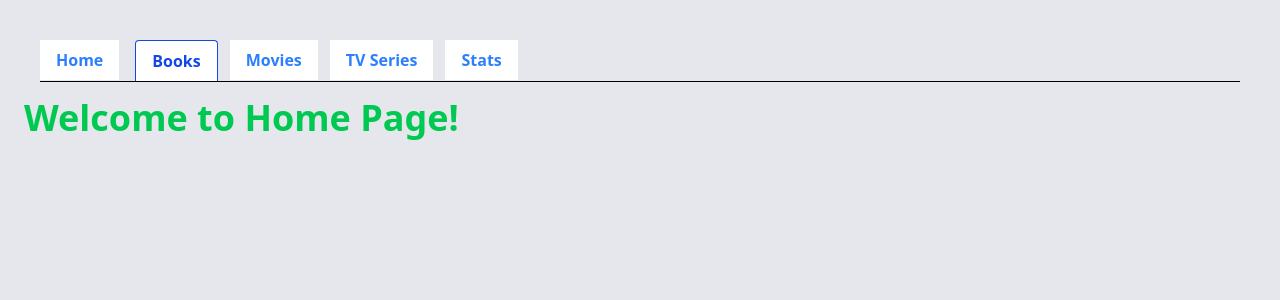
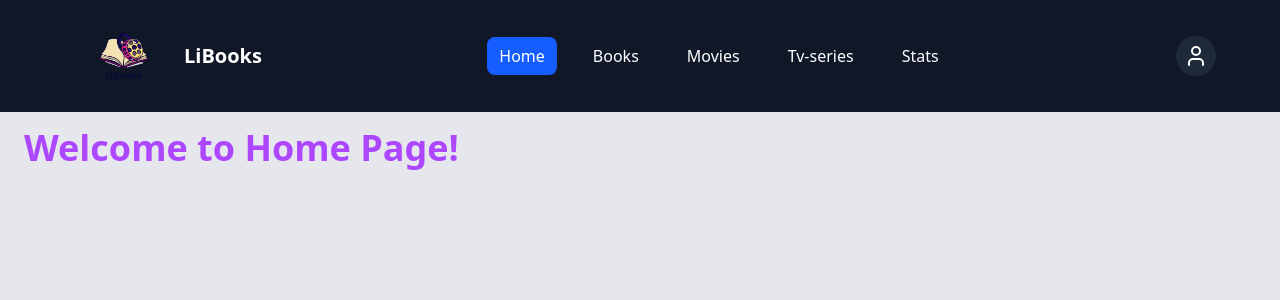
Before and after one commit to Lraviv/frontend-reading-app, a React (Vite) app in the folder frontend-reading-app/: page / in a window 1280 px wide. Shown: the top 300 px of the page. Built offline with nearby package versions, Linux system fonts and the light colour scheme; sample sign-in values are in the browser's storage.

Commit message:
add nav bar, logout, components and more...

```diff
--- a/frontend-reading-app/index.html
+++ b/frontend-reading-app/index.html
@@ -2,7 +2,7 @@
 <html lang="en">
   <head>
     <meta charset="UTF-8" />
-    <link rel="icon" type="image/svg+xml" href="/hashtag.svg" />
+    <link rel="icon" type="image/png" href="/libooks.png" />
     <meta name="viewport" content="width=device-width, initial-scale=1.0" />
     <title>Libooks</title>
   </head>
--- a/frontend-reading-app/package.json
+++ b/frontend-reading-app/package.json
@@ -12,6 +12,7 @@
   "dependencies": {
     "@tailwindcss/vite": "^4.0.11",
     "axios": "^1.8.1",
+    "lucide-react": "^0.479.0",
     "react": "^19.0.0",
     "react-dom": "^19.0.0",
     "react-router-dom": "^7.3.0"
--- a/frontend-reading-app/src/App.tsx
+++ b/frontend-reading-app/src/App.tsx
@@ -1,18 +1,24 @@
 import React from 'react'
 import { Routes, Route} from 'react-router-dom'
 import Home from './pages/Home'
+import Movie from './components/movie'
+import TV from './components/TV'
+import Book from './components/Book'
 import Login from './pages/Login'
 import ProtectedRoute from "./components/ProtectedRoute";
 
 function App() {
   return (
-    <div className="bg-[#E6E7EC] min-h-screen p-6 ">
-
-
+    <div className="bg-[#E6E7EC] min-h-screen p-6 pt-32">
       {/* Define Routes */}
       <Routes>
         <Route path="/login" element={<Login />} />
         <Route path="/" element={<ProtectedRoute><Home /></ProtectedRoute>} />
+        <Route path="/movies" element={<ProtectedRoute><Movie /></ProtectedRoute>} />
+        <Route path="/books" element={<ProtectedRoute><Book /></ProtectedRoute>} />
+        <Route path="/tv-series" element={<ProtectedRoute><TV /></ProtectedRoute>} />
+        <Route path="/stats" element={<ProtectedRoute><Home /></ProtectedRoute>} />
+        <Route path="/settings" element={<ProtectedRoute><Home /></ProtectedRoute>} />
 
       </Routes>
     </div>
--- a/frontend-reading-app/src/components/Book.tsx
+++ b/frontend-reading-app/src/components/Book.tsx
@@ -0,0 +1,14 @@
+import Navbar from '../components/navbar'
+
+
+const Book = () => {
+    return (
+        <div>
+            <Navbar />
+
+            <p> book </p>
+        </div>
+    );
+}
+
+export default Book
--- a/frontend-reading-app/src/components/Navbar.tsx
+++ b/frontend-reading-app/src/components/Navbar.tsx
@@ -1,31 +1,100 @@
-// src/components/Navbar.tsx
-import React from 'react'
-import { Link } from 'react-router-dom'
+import { useState } from "react";
+import { NavLink, Link } from "react-router-dom";
+import { Menu, X, User } from "lucide-react"; // Icons for menu & user dropdown
 
-const Navbar = () => {
+export default function Navbar() {
+  const [isMenuOpen, setIsMenuOpen] = useState(false);
+  const [isDropdownOpen, setIsDropdownOpen] = useState(false);
+
+  const handleLogout = () => {
+    localStorage.removeItem("token");
+    window.location.href = "/login";
+  };
+
   return (
-    <div >
-    <nav className=" p-4 ">
-      <ul className="flex border-b ">
-        <li className='-mb-px mr-1 '>
-          <Link to="/" className="bg-white inline-block py-2 px-4 text-blue-500 hover:text-blue-800 font-semibold mr-3">Home</Link>
-        </li>
-        <li className='mr-3'>
-          <Link to="/books" className="bg-white inline-block border-l border-t border-r rounded-t py-2 px-4 text-blue-700 font-semibold"> Books </Link>
-        </li>
-        <li className='mr-3'>
-          <Link to="/movies" className="bg-white inline-block py-2 px-4 text-blue-500 hover:text-blue-800 font-semibold"> Movies </Link>
-        </li>
-        <li className='mr-3'>
-          <Link to="/TV" className="bg-white inline-block py-2 px-4 text-blue-500 hover:text-blue-800 font-semibold"> TV Series </Link>
-        </li>
-        <li className='mr-3'>
-          <Link to="/Stats" className="bg-white inline-block py-2 px-4 text-blue-500 hover:text-blue-800 font-semibold"> Stats </Link>
-        </li>
-      </ul>
+    <nav className="bg-gray-900 text-white p-4 fixed top-0 left-0 z-50 w-full">
+      <div className="max-w-6xl mx-auto flex justify-between items-center">
+        {/* Logo */}
+        <Link to="/" className="flex items-center ">
+          <img src="/libooks.png" alt="Logo" className="h-20 w-30" />
+          <span className="text-xl font-bold">LiBooks</span>
+        </Link>
+
+        {/* Desktop Menu */}
+        <ul className="hidden md:flex space-x-6">
+          {["home", "books", "movies", "tv-series", "stats"].map((route) => (
+            <li key={route}>
+              <NavLink
+                to={route === "home" ? "/" : `/${route}`}
+                className={({ isActive }) =>
+                  `px-3 py-2 rounded-lg transition ${
+                    isActive ? "bg-blue-600" : "hover:bg-gray-700"
+                  }`
+                }
+              >
+                {route.charAt(0).toUpperCase() + route.slice(1)}
+              </NavLink>
+            </li>
+          ))}
+        </ul>
+
+        {/* User Icon & Dropdown */}
+        <div className="relative">
+          <button
+            onClick={() => setIsDropdownOpen(!isDropdownOpen)}
+            className="p-2 rounded-full bg-gray-800 hover:bg-gray-700 focus:outline-none"
+          >
+            <User size={24} />
+          </button>
+
+          {/* Dropdown Menu */}
+          {isDropdownOpen && (
+            <div className="absolute right-0 mt-2 w-48 bg-white text-black rounded-lg shadow-lg">
+              <NavLink
+                to="/settings"
+                className="block px-4 py-2 hover:bg-gray-100 hover:rounded-lg"
+              >
+                User Settings
+              </NavLink>
+              <button
+                onClick={handleLogout}
+                className="block w-full text-left px-4 py-2 hover:bg-gray-100 hover:rounded-lg"
+              >
+                Log Out
+              </button>
+            </div>
+          )}
+        </div>
+
+        {/* Mobile Menu Button */}
+        <button
+          onClick={() => setIsMenuOpen(!isMenuOpen)}
+          className="md:hidden p-2 focus:outline-none"
+        >
+          {isMenuOpen ? <X size={28} /> : <Menu size={28} />}
+        </button>
+      </div>
+
+      {/* Mobile Menu */}
+      {isMenuOpen && (
+        <ul className="md:hidden flex flex-col items-center space-y-3 mt-4">
+          {["home", "books", "movies", "tv-series", "stats"].map((route) => (
+            <li key={route}>
+              <NavLink
+                to={route === "home" ? "/" : `/${route}`}
+                onClick={() => setIsMenuOpen(false)}
+                className={({ isActive }) =>
+                  `block px-4 py-2 rounded-lg transition ${
+                    isActive ? "bg-blue-600" : "hover:bg-gray-700"
+                  }`
+                }
+              >
+                {route.charAt(0).toUpperCase() + route.slice(1)}
+              </NavLink>
+            </li>
+          ))}
+        </ul>
+      )}
     </nav>
-    </div>
-  )
+  );
 }
-
-export default Navbar
--- a/frontend-reading-app/src/components/ProtectedRoute.tsx
+++ b/frontend-reading-app/src/components/ProtectedRoute.tsx
@@ -1,3 +1,4 @@
+import { JSX } from "react";
 import { Navigate } from "react-router-dom";
 
 interface ProtectedRouteProps {
--- a/frontend-reading-app/src/components/TV.tsx
+++ b/frontend-reading-app/src/components/TV.tsx
@@ -0,0 +1,14 @@
+import Navbar from '../components/navbar'
+
+
+
+const TV = () => {
+    return (
+        <div>
+            <Navbar />
+            <p> tv </p>
+        </div>
+    );
+}
+
+export default TV
--- a/frontend-reading-app/src/components/movie.tsx
+++ b/frontend-reading-app/src/components/movie.tsx
@@ -0,0 +1,14 @@
+import Navbar from '../components/navbar'
+
+
+
+const Movie = () => {
+    return (
+        <div>
+            <Navbar />
+            <p> movie </p>
+        </div>
+    );
+}
+
+export default Movie
--- a/frontend-reading-app/src/main.tsx
+++ b/frontend-reading-app/src/main.tsx
@@ -6,7 +6,7 @@ import './index.css'  // Tailwind CSS
 
 ReactDOM.createRoot(document.getElementById('root')!).render(
   <React.StrictMode>
-    <BrowserRouter>  {/* Wrap with BrowserRouter */}
+    <BrowserRouter>
       <App />
     </BrowserRouter>
   </React.StrictMode>
--- a/frontend-reading-app/src/pages/Home.tsx
+++ b/frontend-reading-app/src/pages/Home.tsx
@@ -6,7 +6,10 @@ export default function Home() {
     return (
         <div>
             <Navbar />
-            <h1 className="text-4xl font-bold text-green-500">Welcome to Home Page!</h1>
+            <div className='flex items-center '>
+                <h1 className="text-4xl font-bold text-purple-500">Welcome to Home Page!</h1>
+
+            </div>
         </div>
   );
 }
```
Also changed, not shown: frontend-reading-app/public/libooks.png (added), 1 other file (tests, documents, lock files or other folders).
